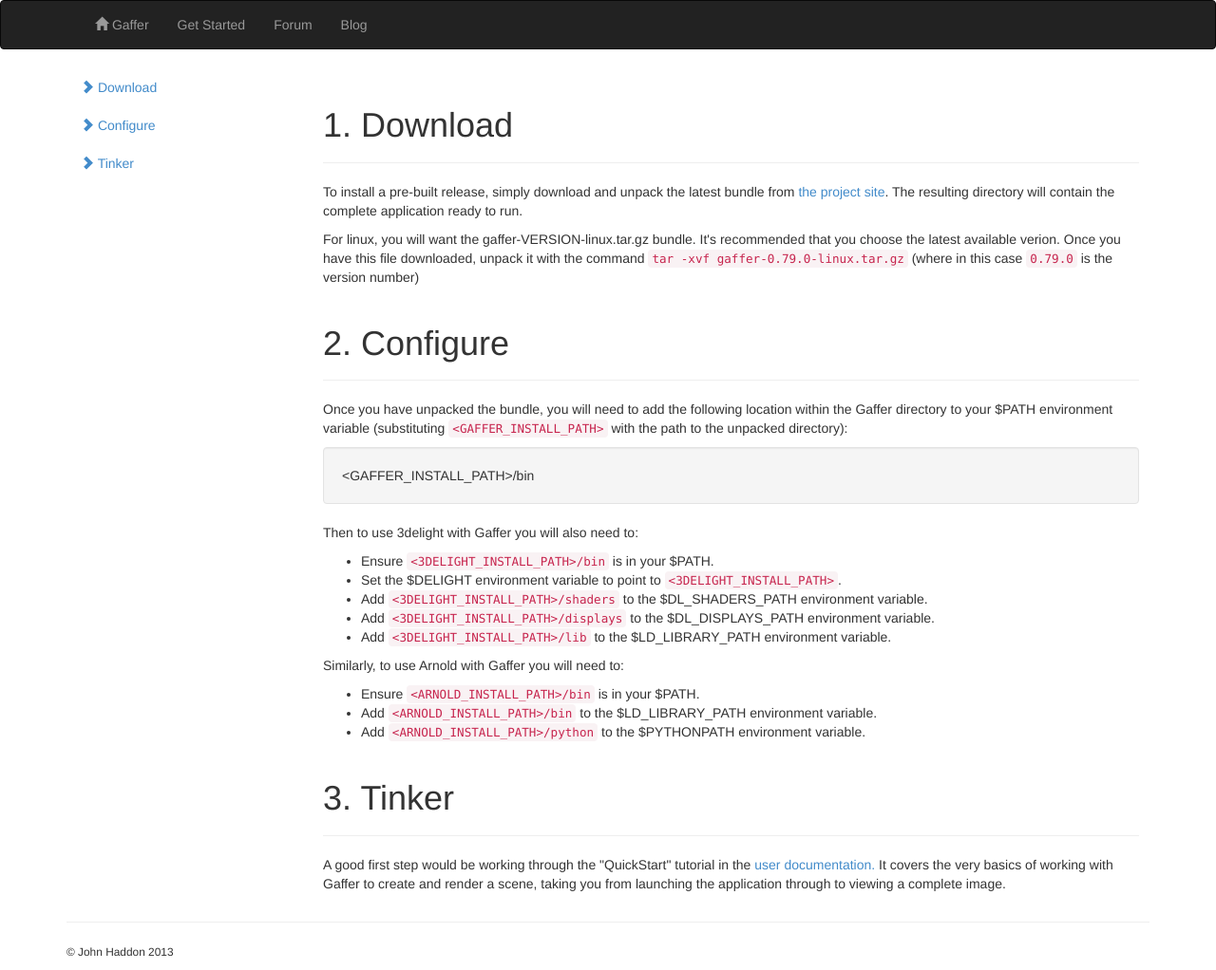
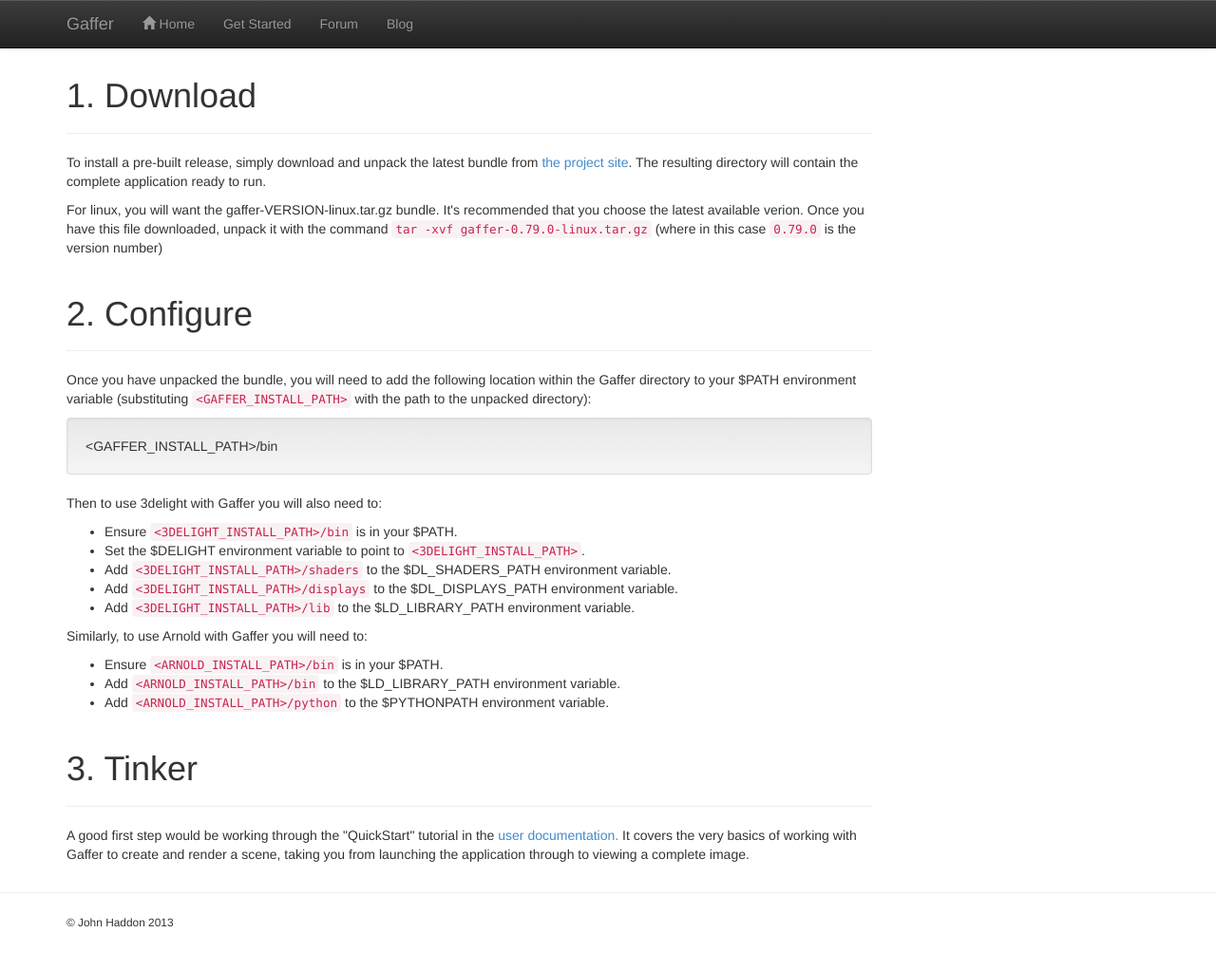
Before and after one commit to GafferHQ/gaffer, a Jekyll site: the page built from getStarted.html, in a window 1280 px wide and 1022 px high. Shown: the whole window at 95% size. Built offline with Jekyll 4.4.1, drawn with Linux system fonts in a browser that asks for light colours.

Commit message:
improvements to layout
- responsiveness better
- pulling correct theme style
- maintains fade between pages

```diff
--- a/_includes/footer.html
+++ b/_includes/footer.html
@@ -1,12 +1,13 @@
 		</div>
 
 		<hr>
+		<div class="container">
+			<div class="footer">
+				<p><small>&copy; John Haddon 2013</small></p>
+			</div>
+		</div>
 
- 		<div class="footer">
- 			<p><small>&copy; John Haddon 2013</small></p>
- 		</div>
-
-	 </div>
+	</div>
 
 	<script src="http://code.jquery.com/jquery-latest.js"></script>
 	<script src="/gaffer/js/bootstrap.js"></script>
--- a/_includes/header.html
+++ b/_includes/header.html
@@ -5,24 +5,29 @@
 	<meta name="viewport" content="width=device-width, initial-scale=1.0">
 	<!-- Bootstrap -->
 	<link href="/gaffer/css/bootstrap.min.css" rel="stylesheet" media="screen">
-	<link href="/gaffer/css/bootstrap-responsive.css" rel="stylesheet">
-	<!-- Out styling -->
+	<link href="/gaffer/css/bootstrap-theme.css" rel="stylesheet">
+	<!-- Our styling -->
 	<link rel="stylesheet" type="text/css" href="css/custom-style.css"/>
 	<link rel="icon" type="image/png" href="http://imageengine.github.io/gaffer/images/favicon.png" />
 </head>
 
 <body>
 
-
-<nav class="navbar navbar-default navbar-inverse" role="navigation">
+<nav class="navbar navbar-default navbar-inverse navbar-fixed-top" role="navigation">
 	<div class="container">
 	    <div class="navbar-header">
+		    <button type="button" class="navbar-toggle" data-toggle="collapse" data-target=".navbar-collapse">
+			    <span class="icon-bar"></span>
+			    <span class="icon-bar"></span>
+			    <span class="icon-bar"></span>
+		    </button>
+		    <a class="navbar-brand" href="/gaffer/index.html"> Gaffer</a>
 	    </div>
 	    <!-- Collect the nav links, forms, and other content for toggling -->
-	<div class="collapse navbar-collapse navbar-ex1-collapse">
+	    <div class="collapse navbar-collapse">
 		    <ul class="nav navbar-nav">
 			    <li {% if page.url == '/index.html' %} class="active" {% endif %}>
-				<a href="/gaffer/index.html"> <span class="glyphicon glyphicon-home"></span> Gaffer</a>
+				    <a href="/gaffer/index.html"> <span class="glyphicon glyphicon-home"></span> Home</a>
 			    </li>
 			    <li {% if page.url == '/getStarted.html' %} class="active" {% endif %}>
 				    <a href="/gaffer/getStarted.html">Get Started</a>
@@ -34,9 +39,9 @@
 				    <a href="/gaffer/{{ site.posts.first.url }}">Blog</a></li>
 			    </li>
 		    </ul>
+	    </div>
 	</div><!-- /.navbar-collapse -->
 </nav>
 
-
-<div class="container">
-<div class="container" id="contentContainer">
+<hr>
+<div class="row" id="contentContainer">
--- a/_layouts/post.html
+++ b/_layouts/post.html
@@ -1,4 +1,6 @@
 {% include header.html %}
+
+<div class="container">
 
 {% if page.next %}
 <a href="/gaffer/{{ page.next.url }}">
@@ -22,4 +24,6 @@
 </a>
 {% endif %}
 
+</div>
+
 {% include footer.html %}
--- a/getStarted.html
+++ b/getStarted.html
@@ -5,22 +5,15 @@
 {% include header.html %}
 
 
+<div class="container">
 
 
-<div class="row col-xs-6 col-sm-3 sidebar-offcanvas" id="sidebar" role="navigation">
-	<div class="sidebar-nav">
-		<ul class="nav nav-list">
-			<li><a href="#download"><span class="glyphicon glyphicon-chevron-right"></span> Download</a></li>
-			<li><a href="#configure"><span class="glyphicon glyphicon-chevron-right"></span> Configure</a></li>
-			<li><a href="#tinker"><span class="glyphicon glyphicon-chevron-right"></span> Tinker</a></li>
-		</ul>
-	</div><!--/.well -->
-</div><!--/span-->
 
 
-<div class="row row-offcanvas row-offcanvas-left">
+
+    <div class="row row-offcanvas row-offcanvas-right">
 	    <div class="col-xs-12 col-sm-9">
-		<p class="pull-left visible-xs">
+		    <p class="pull-right visible-xs">
 			    <button type="button" class="btn btn-primary btn-xs" data-toggle="offcanvas">Toggle nav</button>
 		    </p>
 		    <section id="download">
@@ -64,6 +57,17 @@
 	    </div>
     </div>
 
+<!--	<div class="row col-xs-6 col-sm-3 sidebar-offcanvas" id="sidebar" role="navigation">-->
+<!--		<div class="sidebar-nav">-->
+<!--			<ul class="nav nav-list">-->
+<!--				<li><a href="#download"><span class="glyphicon glyphicon-chevron-right"></span> Download</a></li>-->
+<!--				<li><a href="#configure"><span class="glyphicon glyphicon-chevron-right"></span> Configure</a></li>-->
+<!--				<li><a href="#tinker"><span class="glyphicon glyphicon-chevron-right"></span> Tinker</a></li>-->
+<!--			</ul>-->
+<!--		</div>-->
+<!--	</div>-->
+
+</div>
 
 
 {% include footer.html %}
```
Also changed, not shown: index.html (+9 -10 lines). Lines whose indentation alone changed are shown as unchanged.
